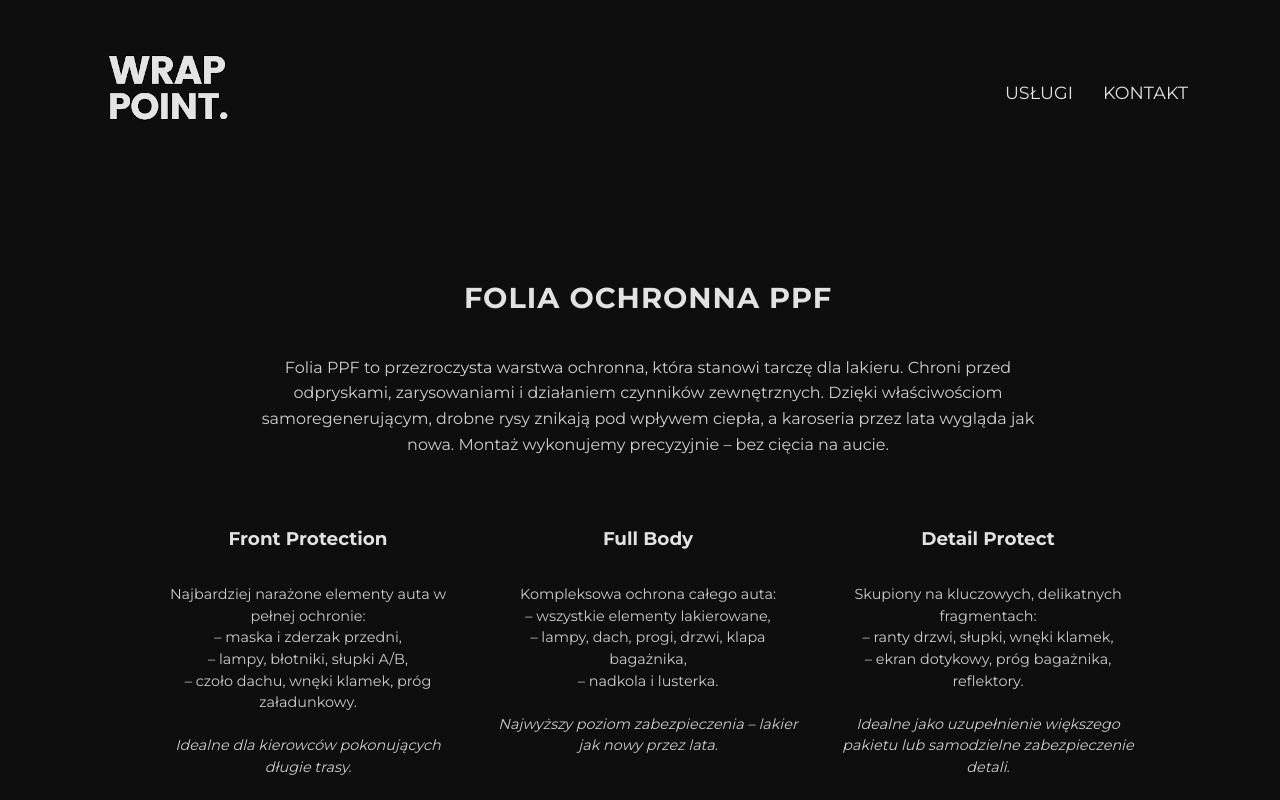
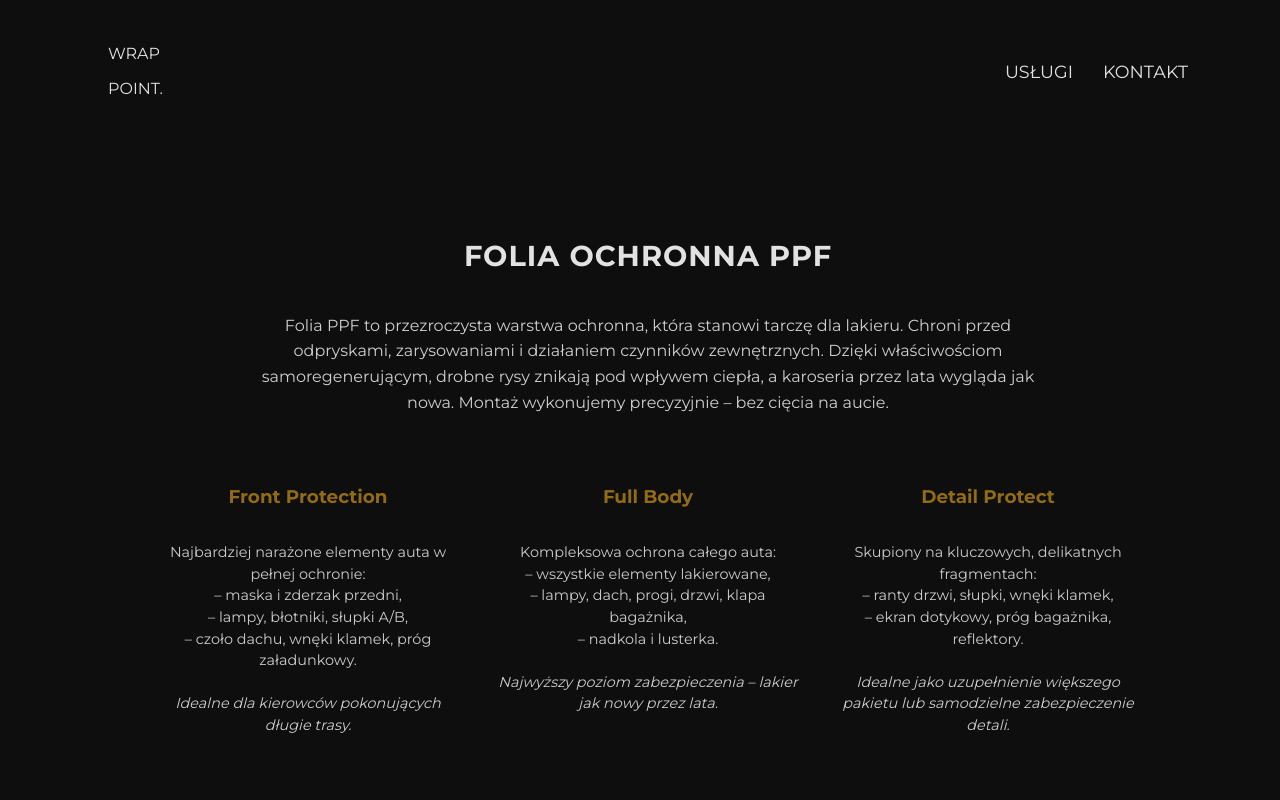
Before and after one commit to LtPECUS/WrapPointTest2, a plain HTML site: page folia-ppf.html in a window 1280 px wide. Shown: the top 800 px of the page. Drawn offline with Linux system fonts and the light colour scheme.

Commit message:
folia-ppf.html

```diff
--- a/folia-ppf.html
+++ b/folia-ppf.html
@@ -62,12 +62,17 @@
 </head>
 <body>
 
-<header>
-  <div class="left">
-    <a href="index.html" class="logo-link">
-      <img id="logo" src="WRAP POINT..png" alt="WrapPoint logo" draggable="false">
-    </a>
+<a href="index.html" draggable="false">
+ <header  style="overflow: hidden;">
+  <div   style="overflow: hidden;" class="left">
+    <div class="logo" style="overflow: hidden;">
+      <p style="overflow: hidden;">WRAP</p>
+      <p  style="overflow: hidden;" >POINT.</p>
+    </div>
   </div>
+  </a>
+
+
   <div class="right">
     <a href="index.html#us">USŁUGI</a>
     <a href="index.html#con">KONTAKT</a>
@@ -85,7 +90,7 @@
 
   <div class="services-grid" style="margin-top:50px;">
     <div class="service-item" style="max-width:300px;">
-      <p style="font-size:115%;"><strong>Front Protection</strong></p>
+      <p style="color: #926c15; font-size:115%;"><strong>Front Protection</strong></p>
       <p style="font-size:0.9rem;line-height:1.5;color:#ccc;">
         Najbardziej narażone elementy auta w pełnej ochronie:
         <br>– maska i zderzak przedni,<br>– lampy, błotniki, słupki A/B,<br>– czoło dachu, wnęki klamek, próg załadunkowy.
@@ -94,7 +99,7 @@
     </div>
 
     <div class="service-item" style="max-width:300px;">
-      <p style="font-size:115%;"><strong>Full Body</strong></p>
+      <p style="color: #926c15; font-size:115%;"><strong>Full Body</strong></p>
       <p style="font-size:0.9rem;line-height:1.5;color:#ccc;">
         Kompleksowa ochrona całego auta:
         <br>– wszystkie elementy lakierowane,<br>– lampy, dach, progi, drzwi, klapa bagażnika,<br>– nadkola i lusterka.
@@ -103,7 +108,7 @@
     </div>
 
     <div class="service-item" style="max-width:300px;">
-      <p style="font-size:115%;"><strong>Detail Protect</strong></p>
+      <p style="color: #926c15; font-size:115%;"><strong>Detail Protect</strong></p>
       <p style="font-size:0.9rem;line-height:1.5;color:#ccc;">
         Skupiony na kluczowych, delikatnych fragmentach:
         <br>– ranty drzwi, słupki, wnęki klamek,<br>– ekran dotykowy, próg bagażnika, reflektory.
```
